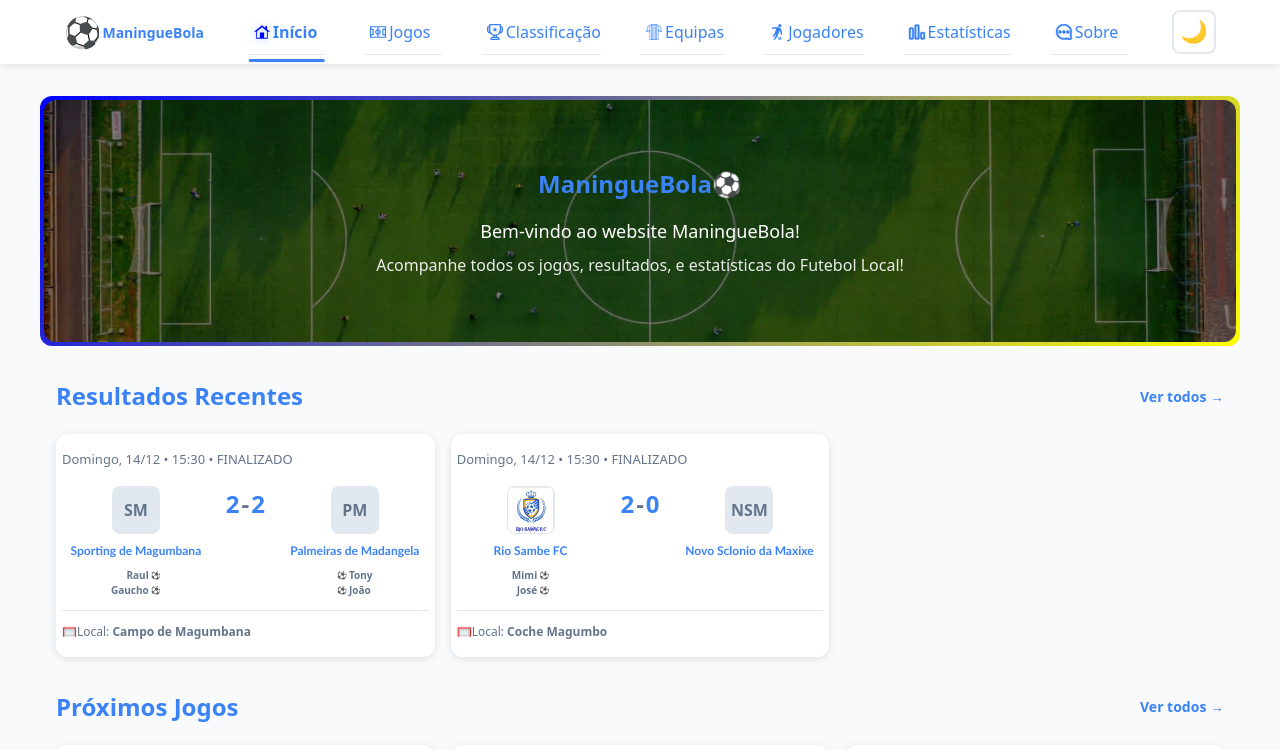
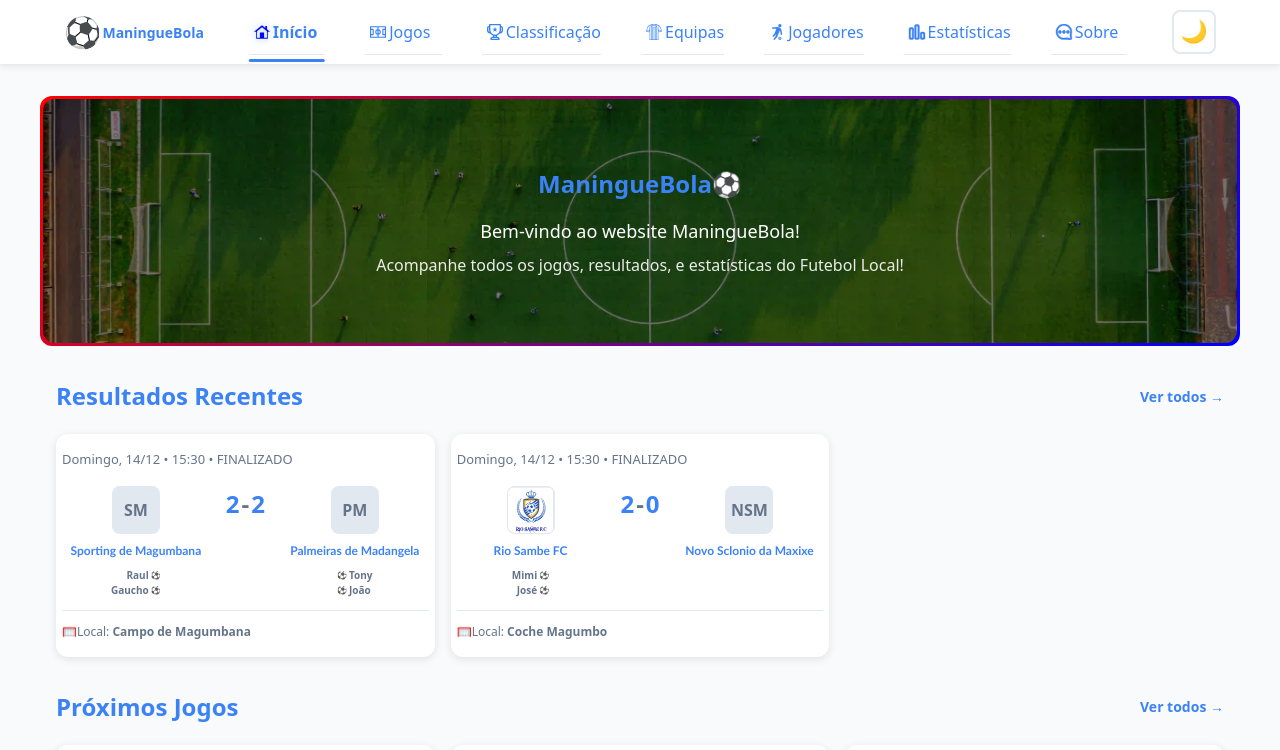
Before and after one commit to Raimundroid/maninguebola, a React (Vite) app: page / in a window 1280 px wide. Shown: the top 750 px of the page. Built offline with nearby package versions, Linux system fonts and the light colour scheme.

Commit message:
modified the bordr of the hero

```diff
--- a/src/components/Hero/Hero.css
+++ b/src/components/Hero/Hero.css
@@ -1,7 +1,6 @@
 /* Hero Section - Keeps the gradient border and removes the inner background fill */
 .hero-container {
   color: white;
-  padding: 0; /* Remove padding from the container so the hero fills 100% */
   text-align: center;
   margin: 32px auto 8px; /* Centers the container on the page */
   max-width: var(--page-max-width);
@@ -11,13 +10,13 @@
   /* --- Gradient Border Implementation --- */
   /* 1. Use background-clip to ensure the background only covers the border box (transparent inside) */
   /* Remove the 'Inner background color' line that filled the interior */
-  background: linear-gradient(130deg, blue 0%, yellow 100%) border-box;
+  background: linear-gradient(130deg, red 0%, blue 100%) border-box;
 
   /* 2. Set the border-radius */
   border-radius: 12px;
 
   /* 3. Set a transparent border width (the gradient will show through this width) */
-  border: 4px solid transparent;
+  border: 3px solid transparent;
 
   /* Add position: relative for positioning content absolutely within it, if needed */
   position: relative;
```
